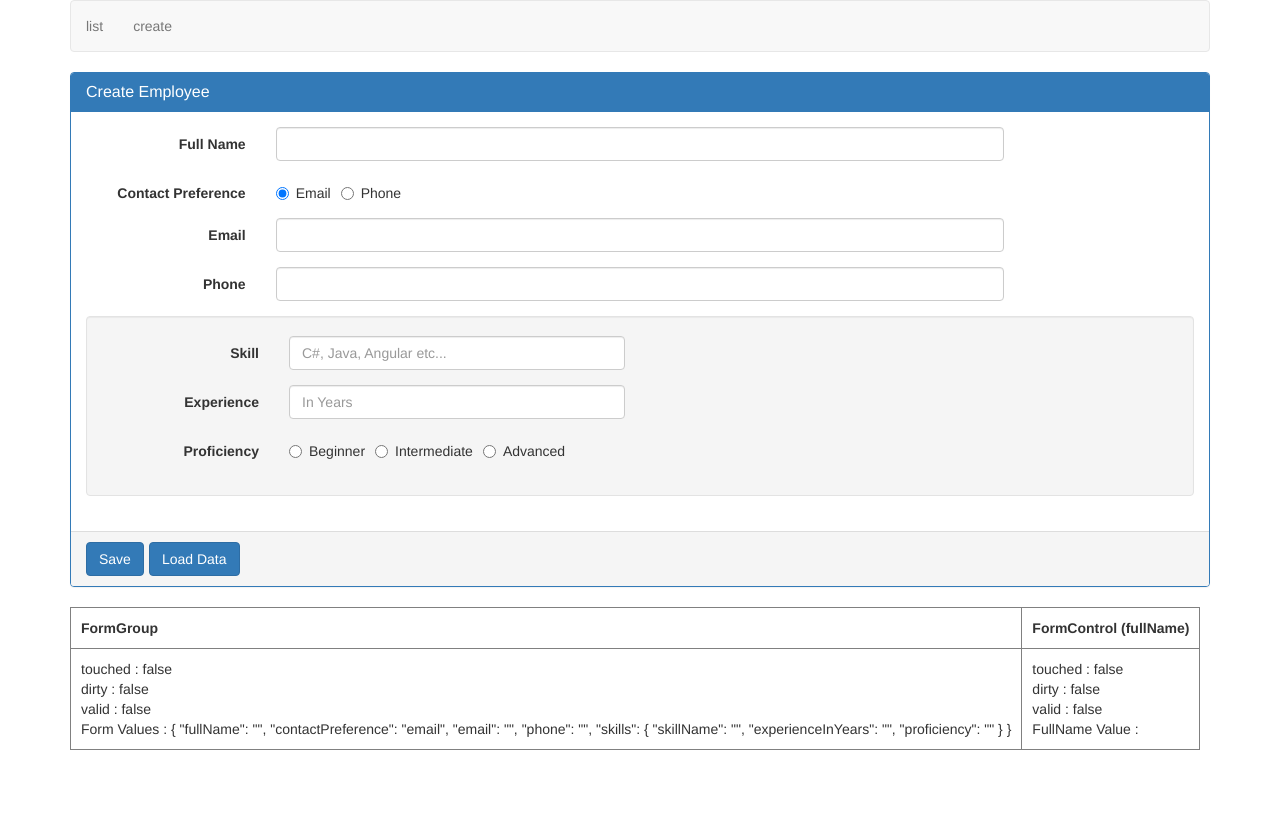
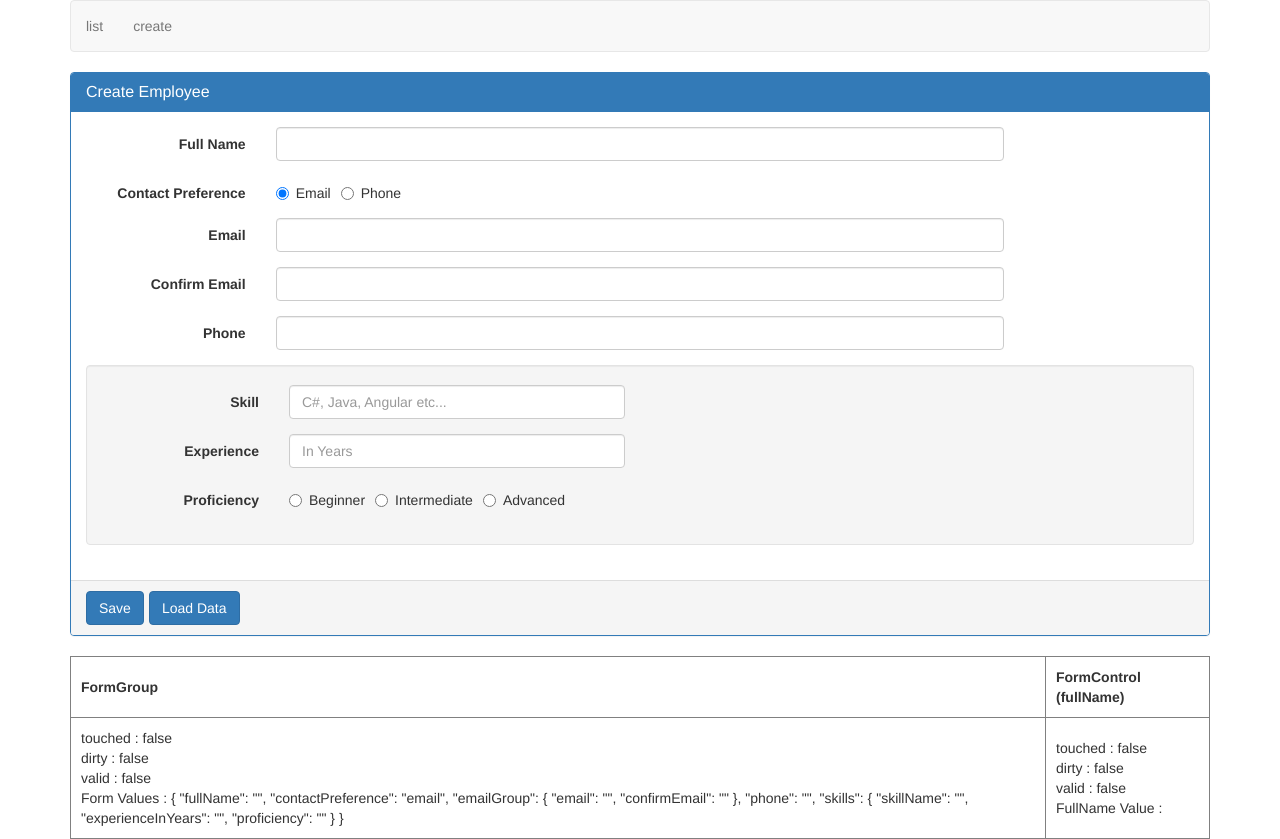
Before and after one commit to vikasdsalve/Angular6, an Angular app: page /create in a window 1280 px wide. Before the commit the page ends 800 px from the top, so only its background shows below. Built offline with nearby package versions, Linux system fonts and the light colour scheme.

Commit message:
Part 18 Angular reactive forms cross field validation

```diff
--- a/src/app/employee/create-employee.component.html
+++ b/src/app/employee/create-employee.component.html
@@ -27,6 +27,7 @@
         </div>
       </div>
 
+      <div formGroupName="emailGroup">
         <div class="form-group" [ngClass]="{'has-error': formErrors.email}">
           <label class="col-sm-2 control-label" for="email">Email</label>
           <div class="col-sm-8">
@@ -34,6 +35,18 @@
             <span class="help-block" *ngIf="formErrors.email">
               {{formErrors.email}}
             </span>
+          </div>
+        </div>
+
+        <div class="form-group" [ngClass]="{'has-error': formErrors.confirmEmail || formErrors.emailGroup}">
+          <label class="col-sm-2 control-label" for="confirmEmail">Confirm Email</label>
+          <div class="col-sm-8">
+            <input id="confirmEmail" formControlName="confirmEmail" type="text" class="form-control"
+              (blur)="logValidationErrors()">
+            <span class="help-block" *ngIf="formErrors.confirmEmail || formErrors.emailGroup">
+              {{formErrors.confirmEmail ? formErrors.confirmEmail :formErrors.emailGroup }}
+            </span>
+          </div>
         </div>
       </div>
 
--- a/src/app/employee/create-employee.component.ts
+++ b/src/app/employee/create-employee.component.ts
@@ -17,6 +17,8 @@
   formErrors = {
     'fullName': '',
     'email': '',
+    'confirmEmail': '',
+    'emailGroup': '',
     'phone': '',
     'skillName': '',
     'experienceInYears': '',
@@ -32,6 +34,12 @@
     'email': {
       'required': 'Email is required.',
       'emailDomain': 'Email domian should be dell.com'
+    },
+    'confirmEmail': {
+      'required': 'Confirm Email is required.'
+    },
+    'emailGroup': {
+      'emailMissmatch': 'Email and Confirm email no Match'
     },
     'phone': {
       'required': 'Phone is required.'
@@ -51,7 +59,10 @@
     this.employeeForm = this.fb.group({
       fullName: ['', [Validators.required, Validators.minLength(2), Validators.maxLength(10)]],
       contactPreference: ['email'],
+      emailGroup: this.fb.group({
         email: ['', [Validators.required, CustomValidators.emailDomain('dell.com')]],
+        confirmEmail: ['', Validators.required],
+      }, { validators: matchEmails }),
       phone: [''],
       skills: this.fb.group({
         skillName: ['', Validators.required],
@@ -83,12 +94,7 @@
   logValidationErrors(group: FormGroup = this.employeeForm): void {
     Object.keys(group.controls).forEach((key: string) => {
       const abstractControl = group.get(key);
-      if (abstractControl instanceof FormGroup) {
-        this.logValidationErrors(abstractControl);
-      } else {
-        // console.log('Key = ' + key + ' && Value = ' + abstractControl.value);
-        // abstractControl.markAsDirty();
-        // abstractControl.disable();
+
       this.formErrors[key] = '';
       if (abstractControl && !abstractControl.valid && (abstractControl.touched || abstractControl.dirty)) {
         const message = this.validationMessages[key];
@@ -99,7 +105,14 @@
           }
         }
       }
+      if (abstractControl instanceof FormGroup) {
+        this.logValidationErrors(abstractControl);
       }
+      // console.log('Key = ' + key + ' && Value = ' + abstractControl.value);
+      // abstractControl.markAsDirty();
+      // abstractControl.disable();
+
+
     });
   }
 
@@ -117,3 +130,13 @@
   }
 
 }
+
+function matchEmails(group: AbstractControl): { [key: string]: any } | null {
+  const emailControl = group.get('email');
+  const confirmEmailControl = group.get('confirmEmail');
+  if (emailControl.value === confirmEmailControl.value || confirmEmailControl.pristine) {
+    return null;
+  } else {
+    return { 'emailMissmatch': true };
+  }
+}
```
Lines whose indentation alone changed are shown as unchanged.
